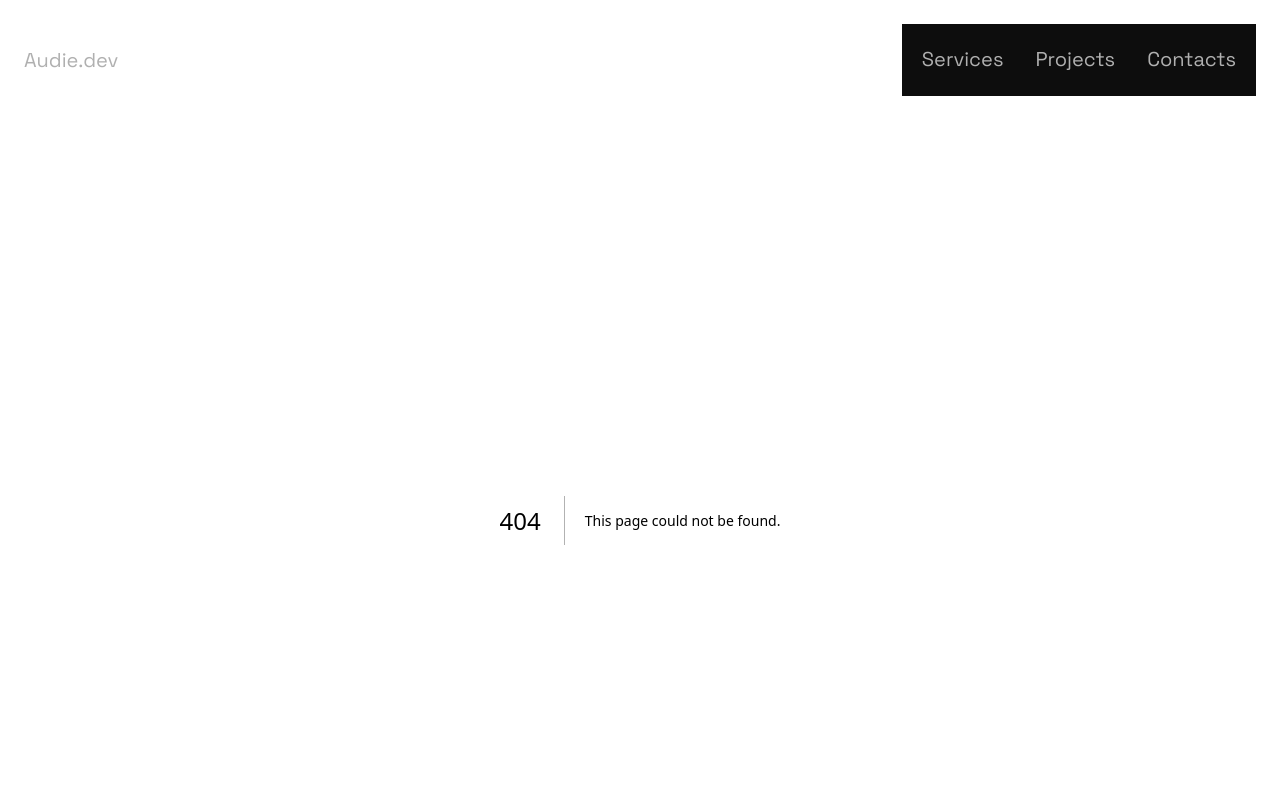
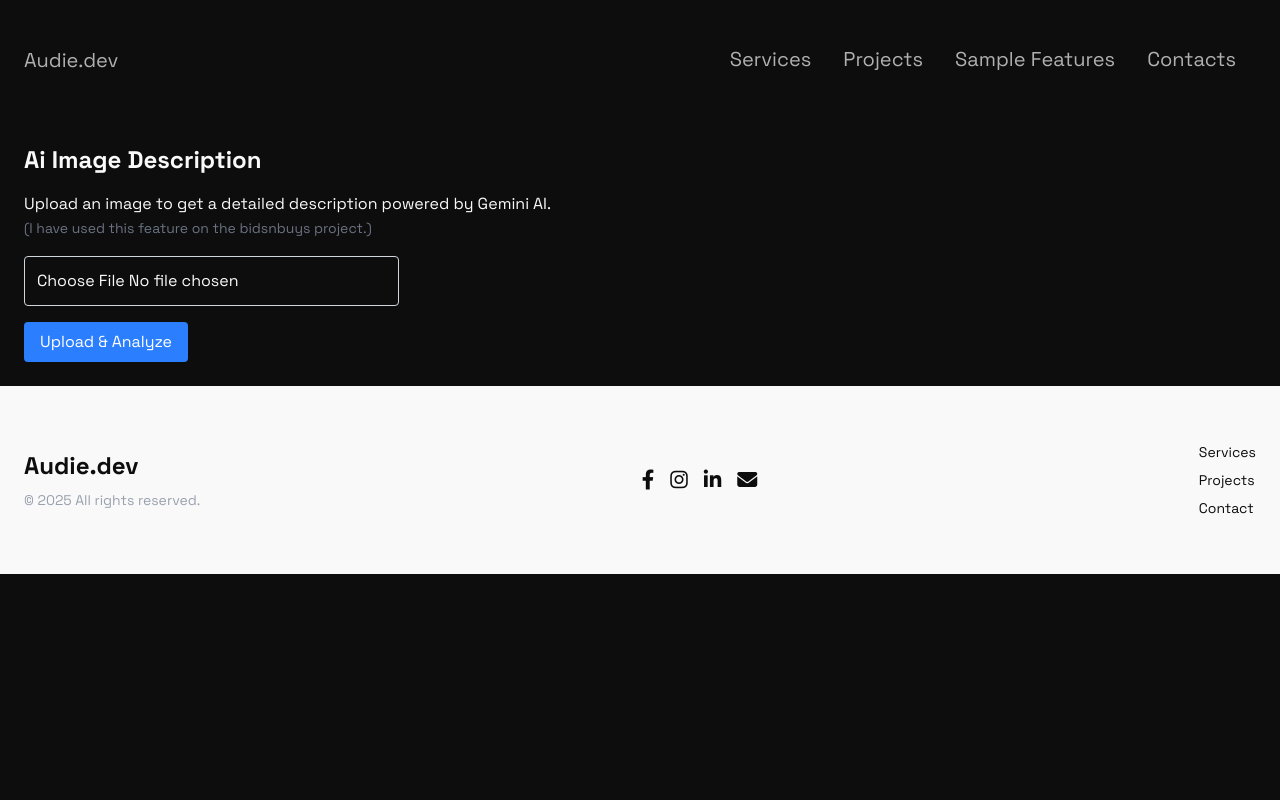
Before and after one commit to Lornz18/portfolio, a Next.js app: page /sample in a window 1280 px wide. Before the commit this address had no page. Shown: the top 800 px of the page. Built offline with nearby package versions, Linux system fonts and the light colour scheme.

Commit message:
add feature

```diff
--- a/package.json
+++ b/package.json
@@ -9,6 +9,7 @@
     "lint": "next lint"
   },
   "dependencies": {
+    "@google/generative-ai": "^0.24.1",
     "@heroicons/react": "^2.2.0",
     "aos": "^2.3.4",
     "lucide-react": "^0.511.0",
--- /dev/null
+++ b/src/app/api/upload/route.ts
@@ -0,0 +1,76 @@
+import { NextResponse } from "next/server";
+import { GoogleGenerativeAI } from "@google/generative-ai";
+import { writeFile } from "fs/promises";
+import path from "path";
+import { randomUUID } from "crypto";
+
+const key = process.env.GEMINI_KEY;
+const genAI = new GoogleGenerativeAI(key || "");
+
+export async function POST(req: Request) {
+  try {
+    const formData = await req.formData();
+    const file = formData.get("file") as File;
+
+    if (!file) {
+      return NextResponse.json(
+        { success: false, error: "No file uploaded" },
+        { status: 400 }
+      );
+    }
+
+    const buffer = Buffer.from(await file.arrayBuffer());
+    const filename = `${randomUUID()}-${file.name}`;
+    const filePath = path.join(process.cwd(), "public/uploads", filename);
+
+    // Optional: save file locally
+    await writeFile(filePath, buffer);
+
+    // After generating content, delete the uploaded file
+    const deleteUploadedFile = async () => {
+      try {
+        await import("fs/promises").then(fs => fs.unlink(filePath));
+      } catch (err) {
+        console.error("Failed to delete uploaded file:", err);
+      }
+    };
+
+    // Optional: save file locally
+    await writeFile(filePath, buffer);
+
+    // Generate content with Gemini
+    const model = genAI.getGenerativeModel({ model: "gemini-1.5-flash" });
+
+    const result = await model.generateContent({
+      contents: [
+        {
+          role: "user",
+          parts: [
+            {
+              inlineData: {
+                data: buffer.toString("base64"),
+                mimeType: file.type,
+              },
+            },
+            {
+              text: "Please describe the content of this image in detail, and provide a short caption.",
+            },
+          ],
+        },
+      ],
+    });
+
+    const caption = result.response.text();
+    await deleteUploadedFile();
+    return NextResponse.json({
+      success: true,
+      caption,
+    });
+  } catch (error) {
+    console.error("Gemini Error:", error);
+    return NextResponse.json({
+      success: false,
+      error: (error as Error).message,
+    });
+  }
+}
--- a/src/app/components/header.tsx
+++ b/src/app/components/header.tsx
@@ -71,6 +71,11 @@ export default function Header() {
             </li> */}
             <li
               className="cursor-pointer hover:text-light transition-all transform-gpu"
+            >
+              <a href="/sample">Sample Features</a>
+            </li>
+            <li
+              className="cursor-pointer hover:text-light transition-all transform-gpu"
               onClick={(e) => {
                 e.preventDefault();
                 document
--- /dev/null
+++ b/src/app/sample/page.tsx
@@ -0,0 +1,103 @@
+"use client";
+import Image from "next/image";
+import { useState } from "react";
+
+export default function SamplePage() {
+  const [file, setFile] = useState<File | null>(null);
+  const [preview, setPreview] = useState<string | null>(null);
+  const [caption, setCaption] = useState("");
+  const [loading, setLoading] = useState(false);
+  const [message, setMessage] = useState("");
+
+  const handleFileChange = (e: React.ChangeEvent<HTMLInputElement>) => {
+    const selectedFile = e.target.files?.[0] || null;
+    setFile(selectedFile);
+    if (selectedFile) {
+      setPreview(URL.createObjectURL(selectedFile));
+      setCaption("");
+      setMessage("");
+    }
+  };
+
+  const handleUpload = async () => {
+    if (!file) {
+      setMessage("No file selected");
+      return;
+    }
+
+    setLoading(true);
+    setCaption("");
+    setMessage("");
+
+    const formData = new FormData();
+    formData.append("file", file);
+
+    try {
+      const res = await fetch("/api/upload", {
+        method: "POST",
+        body: formData,
+      });
+
+      const result = await res.json();
+
+      if (result.success) {
+        setCaption(result.caption);
+        setMessage("Upload and caption generation successful!");
+      } else {
+        setMessage(`Error: ${result.error}`);
+      }
+    } catch {
+      setMessage("Upload failed. Please try again.");
+    } finally {
+      setLoading(false);
+    }
+  };
+
+  return (
+    <div className="container p-4">
+      <h1 className="text-2xl font-bold mb-4">Ai Image Description</h1>
+      <p className="mb-4">
+        Upload an image to get a detailed description powered by Gemini AI.
+        <br />
+        <span className="text-sm text-gray-500">
+          (I have used this feature on the bidsnbuys project.)
+        </span>
+      </p>
+
+      <div className="rounded border border-gray-300 w-fit p-3 cursor-pointer">
+        <input
+          type="file"
+          onChange={handleFileChange}
+          accept="image/*"
+          className="cursor-pointer"
+        />
+      </div>
+      {preview && (
+        <Image
+          src={`${preview}`}
+          alt="Preview"
+          className="mt-4 w-64 rounded shadow border border-gray-300"
+        />
+      )}
+
+      <button
+        onClick={handleUpload}
+        disabled={loading}
+        className={`mt-4 bg-blue-500 text-white px-4 py-2 rounded hover:bg-blue-600 ${
+          loading ? "opacity-50 cursor-not-allowed" : ""
+        }`}
+      >
+        {loading ? "Analyzing image..." : "Upload & Analyze"}
+      </button>
+
+      {message && <p className="mt-4 text-green-600">{message}</p>}
+
+      {caption && (
+        <div className="mt-6 p-4 border rounded bg-gray-50">
+          <h2 className="text-lg font-semibold mb-2">AI Description:</h2>
+          <p className="text-gray-800 whitespace-pre-line">{caption}</p>
+        </div>
+      )}
+    </div>
+  );
+}
```
Also changed, not shown: 1 other file (tests, documents, lock files or other folders).
